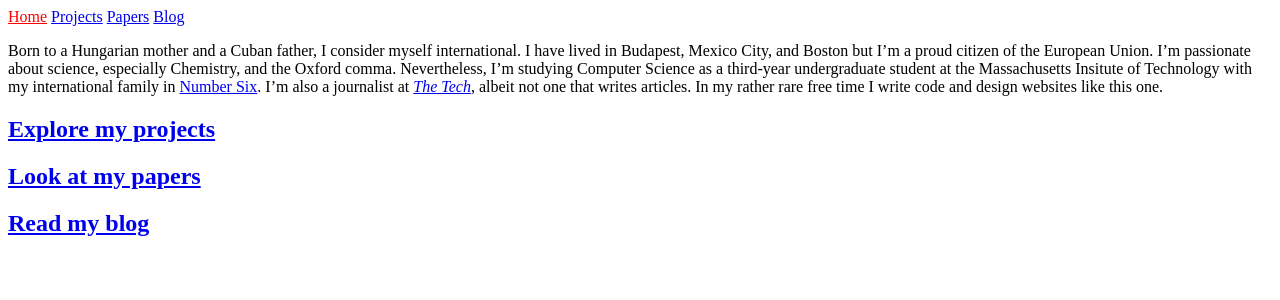
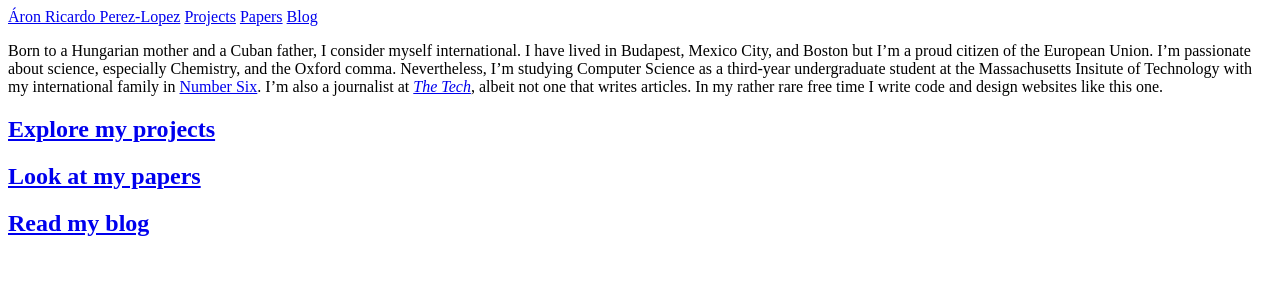
Before and after one commit to CyanoKobalamyne/CyanoKobalamyne.github.io, a Jekyll site: the page built from index.md, in a window 1280 px wide. Shown: the top 300 px of the page. Built offline with Jekyll 4.4.1, drawn with Linux system fonts in a browser that asks for light colours.

Commit message:
Adjust navbar

```diff
--- a/_data/navigation.yml
+++ b/_data/pages.yml
@@ -1,8 +1,9 @@
-- name: Home
-  link: /
 - name: Projects
   link: /projects/
+  icon: tools
 - name: Papers
   link: /papers/
+  icon: file
 - name: Blog
   link: /blog/
+  icon: repo
--- a/_includes/navigation.html
+++ b/_includes/navigation.html
@@ -1,5 +1,6 @@
-<nav>
-    {% for item in site.data.navigation %}
-        <a href="{{ item.link }}" {% if page.url == item.link %}class="current"{% endif %}>{{ item.name }}</a>
+<nav class="primary">
+    <a href="/" class="nav-link name">Áron Ricardo Perez-Lopez</a>
+    {% for item in site.data.pages %}
+        <a href="{{ item.link }}" class="nav-link{% if page.url == item.link %} current{% endif %}">{{ item.name }}</a>
     {% endfor %}
 </nav>
```
